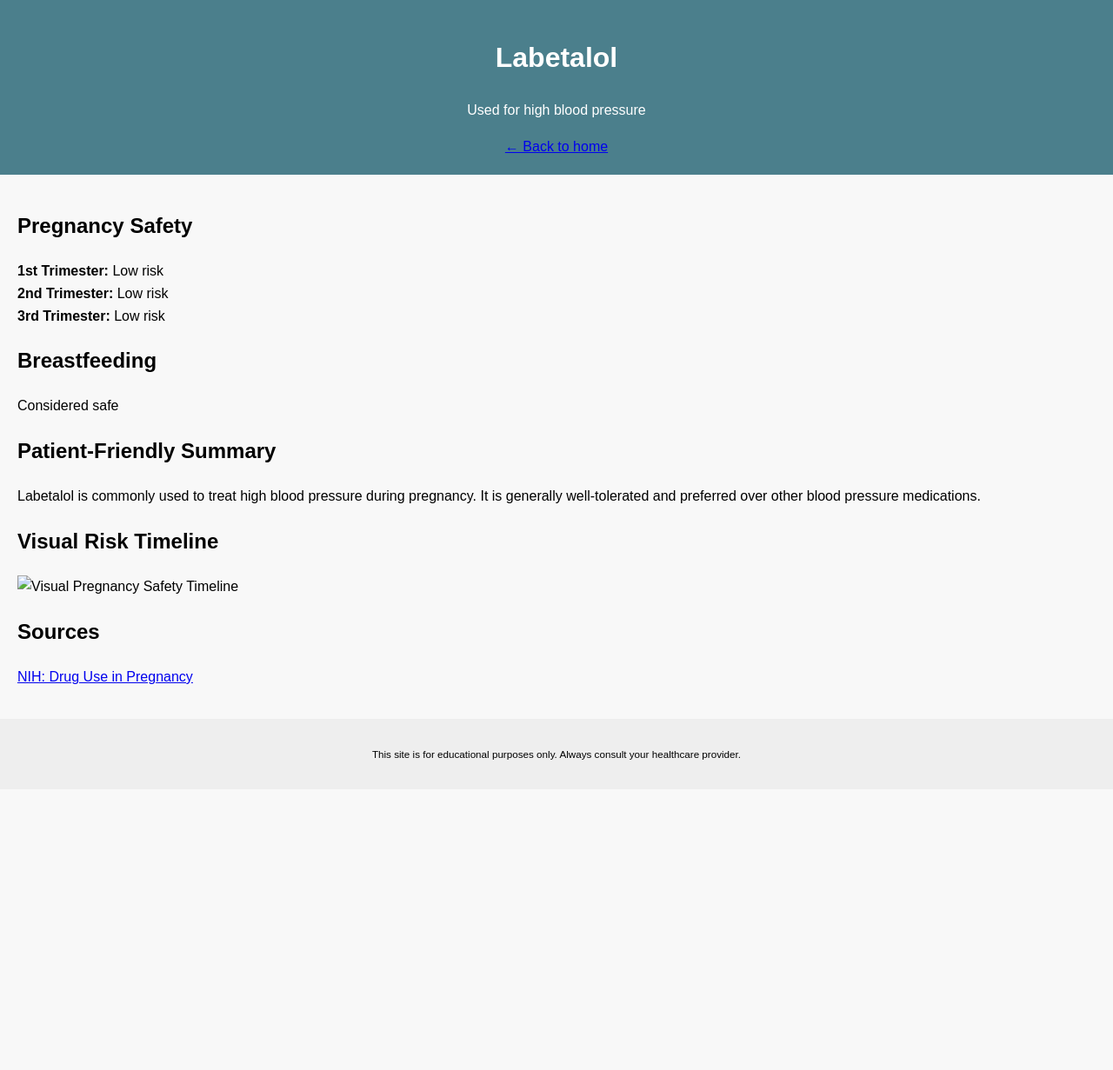
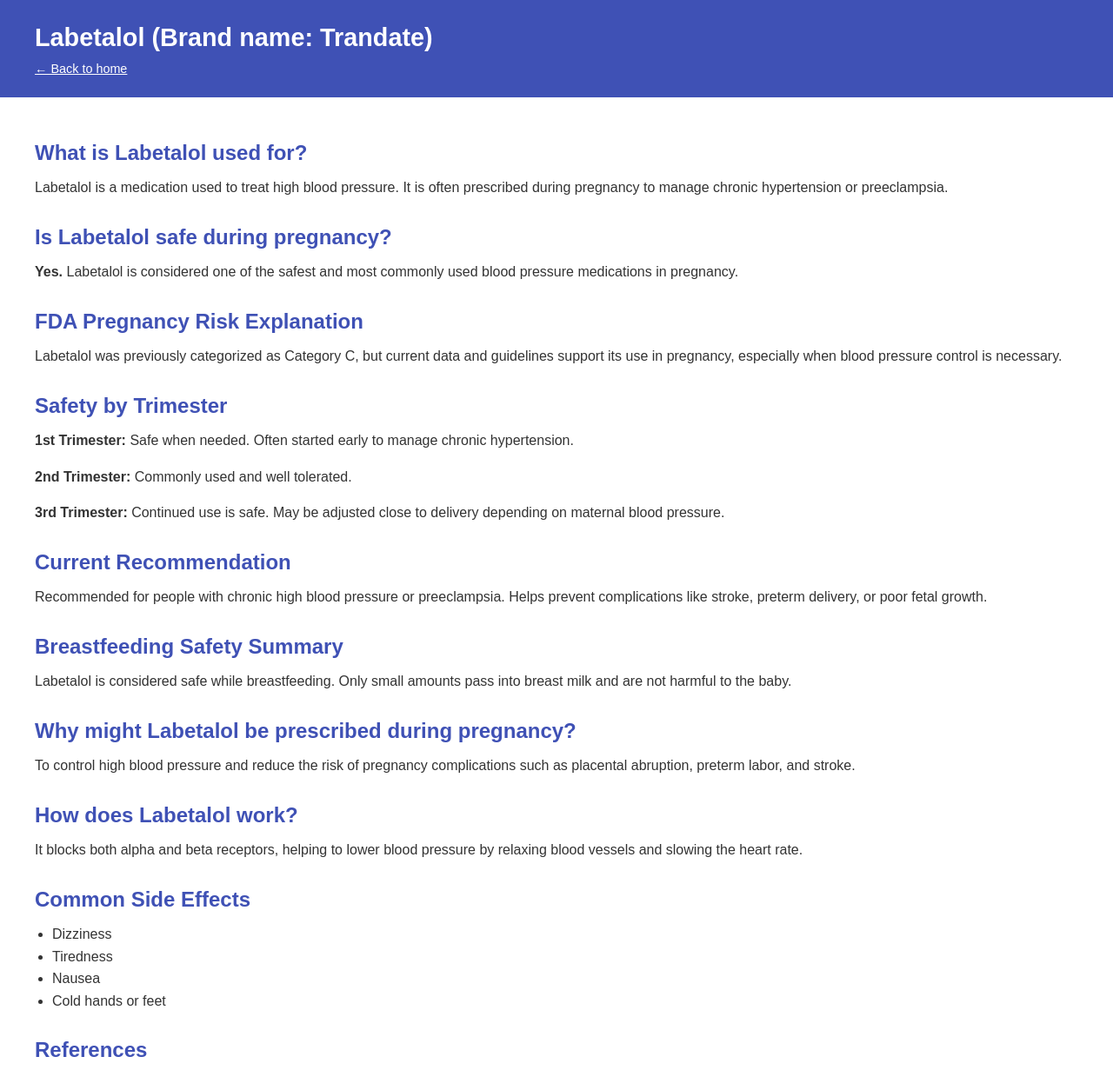
Before and after one commit to treygraham3/pregnancy-rx1, a plain HTML site: page labetalol.html in a window 1280 px wide. Shown: the top 1231 px of the page at 87% size. Before the commit the page ends 908 px from the top, so only its background shows below. Drawn offline with Linux system fonts and the light colour scheme.

Commit message:
Updated albuterol, labetalol

```diff
--- a/labetalol.html
+++ b/labetalol.html
@@ -1,43 +1,89 @@
+<!DOCTYPE html>
+<html><head><meta charset="UTF-8"><title>Labetalol – PregnancyRx</title>
+<style>
+  body {
+    font-family: Arial, sans-serif;
+    margin: 0;
+    padding: 0;
+    line-height: 1.6;
+    background-color: #f9f9f9;
+  }
+  header {
+    background-color: #3f51b5;
+    color: white;
+    padding: 20px 40px;
+  }
+  header h1 {
+    margin: 0;
+    font-size: 1.8em;
+  }
+  header a {
+    color: white;
+    text-decoration: underline;
+    font-size: 0.9em;
+  }
+  main {
+    padding: 20px 40px;
+    background-color: #fff;
+  }
+  h2 {
+    color: #3f51b5;
+    margin-top: 25px;
+    margin-bottom: 8px;
+  }
+  p, ul {
+    font-size: 1em;
+    color: #333;
+    margin-top: 0;
+  }
+  ul {
+    padding-left: 20px;
+  }
+  footer {
+    text-align: center;
+    font-size: 0.8em;
+    color: #777;
+    padding: 20px;
+    background-color: #f0f0f0;
+  }
+</style>
+</head>
+<body><header><h1>Labetalol (Brand name: Trandate)</h1><a href="index.html">← Back to home</a></header>
+<main>
+<h2>What is Labetalol used for?</h2>
+<p>Labetalol is a medication used to treat high blood pressure. It is often prescribed during pregnancy to manage chronic hypertension or preeclampsia.</p>
 
-<!DOCTYPE html>
-<html>
-<head>
-  <meta charset="UTF-8">
-  <title>Labetalol – PregnancyRx</title>
-  <link rel="stylesheet" href="style.css">
-</head>
-<body>
-  <header>
-    <h1>Labetalol</h1>
-    <p>Used for high blood pressure</p>
-    <a href="index.html">← Back to home</a>
-  </header>
+<h2>Is Labetalol safe during pregnancy?</h2>
+<p><strong>Yes.</strong> Labetalol is considered one of the safest and most commonly used blood pressure medications in pregnancy.</p>
 
-  <main>
-    <h2>Pregnancy Safety</h2>
-    <ul>
-      <li><strong>1st Trimester:</strong> Low risk</li>
-      <li><strong>2nd Trimester:</strong> Low risk</li>
-      <li><strong>3rd Trimester:</strong> Low risk</li>
-    </ul>
+<h2>FDA Pregnancy Risk Explanation</h2>
+<p>Labetalol was previously categorized as Category C, but current data and guidelines support its use in pregnancy, especially when blood pressure control is necessary.</p>
 
-    <h2>Breastfeeding</h2>
-    <p>Considered safe</p>
+<h2>Safety by Trimester</h2>
+<p><strong>1st Trimester:</strong> Safe when needed. Often started early to manage chronic hypertension.</p>
+<p><strong>2nd Trimester:</strong> Commonly used and well tolerated.</p>
+<p><strong>3rd Trimester:</strong> Continued use is safe. May be adjusted close to delivery depending on maternal blood pressure.</p>
 
-    <h2>Patient-Friendly Summary</h2>
-    <p>Labetalol is commonly used to treat high blood pressure during pregnancy. It is generally well-tolerated and preferred over other blood pressure medications.</p>
+<h2>Current Recommendation</h2>
+<p>Recommended for people with chronic high blood pressure or preeclampsia. Helps prevent complications like stroke, preterm delivery, or poor fetal growth.</p>
 
-    <h2>Visual Risk Timeline</h2>
-    <img src="images/timeline-safe.png" alt="Visual Pregnancy Safety Timeline">
+<h2>Breastfeeding Safety Summary</h2>
+<p>Labetalol is considered safe while breastfeeding. Only small amounts pass into breast milk and are not harmful to the baby.</p>
 
-    <h2>Sources</h2>
-    <ul>
-      <li><a href="https://www.ncbi.nlm.nih.gov/books/NBK500654/" target="_blank">NIH: Drug Use in Pregnancy</a></li>
-    </ul>
-  </main>
+<h2>Why might Labetalol be prescribed during pregnancy?</h2>
+<p>To control high blood pressure and reduce the risk of pregnancy complications such as placental abruption, preterm labor, and stroke.</p>
 
-  <footer>
-    <p><small>This site is for educational purposes only. Always consult your healthcare provider.</small></p>
-  </footer>
-</body>
-</html>
+<h2>How does Labetalol work?</h2>
+<p>It blocks both alpha and beta receptors, helping to lower blood pressure by relaxing blood vessels and slowing the heart rate.</p>
+
+<h2>Common Side Effects</h2>
+<ul><li>Dizziness</li><li>Tiredness</li><li>Nausea</li><li>Cold hands or feet</li></ul>
+
+<h2>References</h2>
+<ol>
+  <li>MotherToBaby. Labetalol and Pregnancy. https://mothertobaby.org/fact-sheets/labetalol/</li>
+  <li>ACOG Guidelines on Hypertension in Pregnancy</li>
+</ol>
+
+<p><small>Last reviewed: April 2025</small></p>
+</main><footer><p>This site is for educational purposes only. Always consult your healthcare provider.</p></footer></body></html>
```
Also changed, not shown: albuterol.html (+81 -42 lines), 1 other file.
